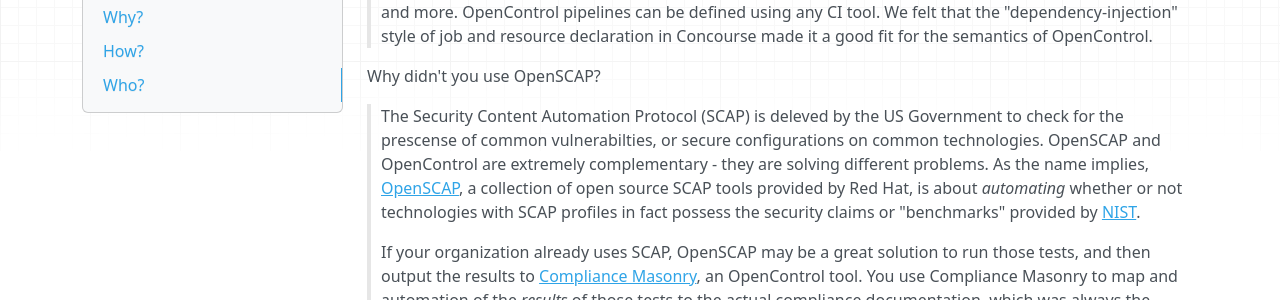
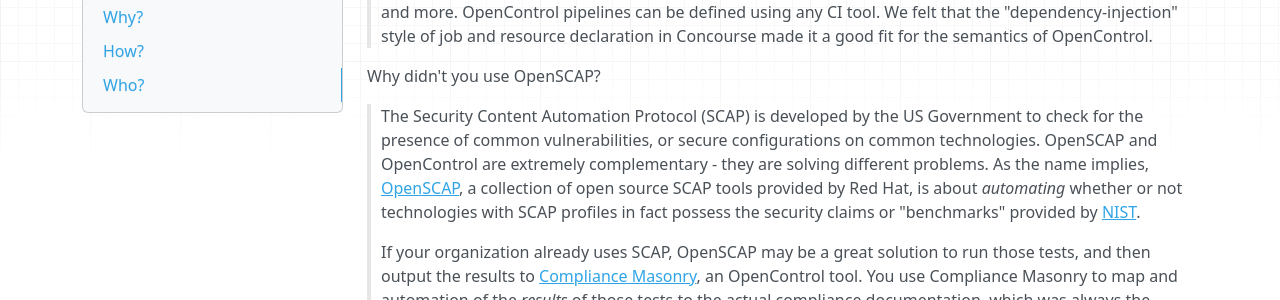
Before and after one commit to opencontrol/website, an MkDocs documentation site: the page built from docs/faq.md, in a window 1280 px wide and 900 px high, scrolled down 1217 px. Shown: the part 155-455 px from the top of the window. Built offline with MkDocs 1.6.1, drawn with Linux system fonts in a browser that asks for light colours; nearby versions of some CDN libraries; old or Windows-style settings are respelled for this version of MkDocs.

Commit message:
spelling errors
huh, I guess the web browser editor of GitHub doesn't allow Chrome to check spelling anymore, greeeaaaaatttt

```diff
--- a/docs/faq.md
+++ b/docs/faq.md
@@ -54,7 +54,7 @@
 
 Why didn't you use OpenSCAP?
 
-> The Security Content Automation Protocol (SCAP) is deleved by the US Government to check for the prescense of common vulnerabilties, or secure configurations on common technologies. OpenSCAP and OpenControl are extremely complementary - they are solving different problems. As the name implies, [OpenSCAP](https://github.com/OpenSCAP), a collection of open source SCAP tools provided by Red Hat, is about _automating_ whether or not technologies with SCAP profiles in fact possess the security claims or "benchmarks" provided by [NIST](https://web.nvd.nist.gov/view/ncp/repository] or have common vulnerabilities in [MITRE's database](https://cve.mitre.org/).
+> The Security Content Automation Protocol (SCAP) is developed by the US Government to check for the presence of common vulnerabilities, or secure configurations on common technologies. OpenSCAP and OpenControl are extremely complementary - they are solving different problems. As the name implies, [OpenSCAP](https://github.com/OpenSCAP), a collection of open source SCAP tools provided by Red Hat, is about _automating_ whether or not technologies with SCAP profiles in fact possess the security claims or "benchmarks" provided by [NIST](https://web.nvd.nist.gov/view/ncp/repository] or have common vulnerabilities in [MITRE's database](https://cve.mitre.org/).
 >
 > If your organization already uses SCAP, OpenSCAP may be a great solution to run those tests, and then output the results to [Compliance Masonry](https://github.com/opencontrol/compliance-masonry), an OpenControl tool. You use Compliance Masonry to map and automation of the _results_ of those tests to the actual compliance documentation, which was always the missing piece from SCAP based systems. SCAP systems still required humans to manually entire information into static documentation. Via Compliance Masonry, OpenControl is [agnostic as to the source of your test results](https://github.com/opencontrol/compliance-masonry#long-term-plan-diagram) and whether not any compliance control is in fact implemented. It maps those controls to tests, and also renders the final compliance documentation.
 >
```
